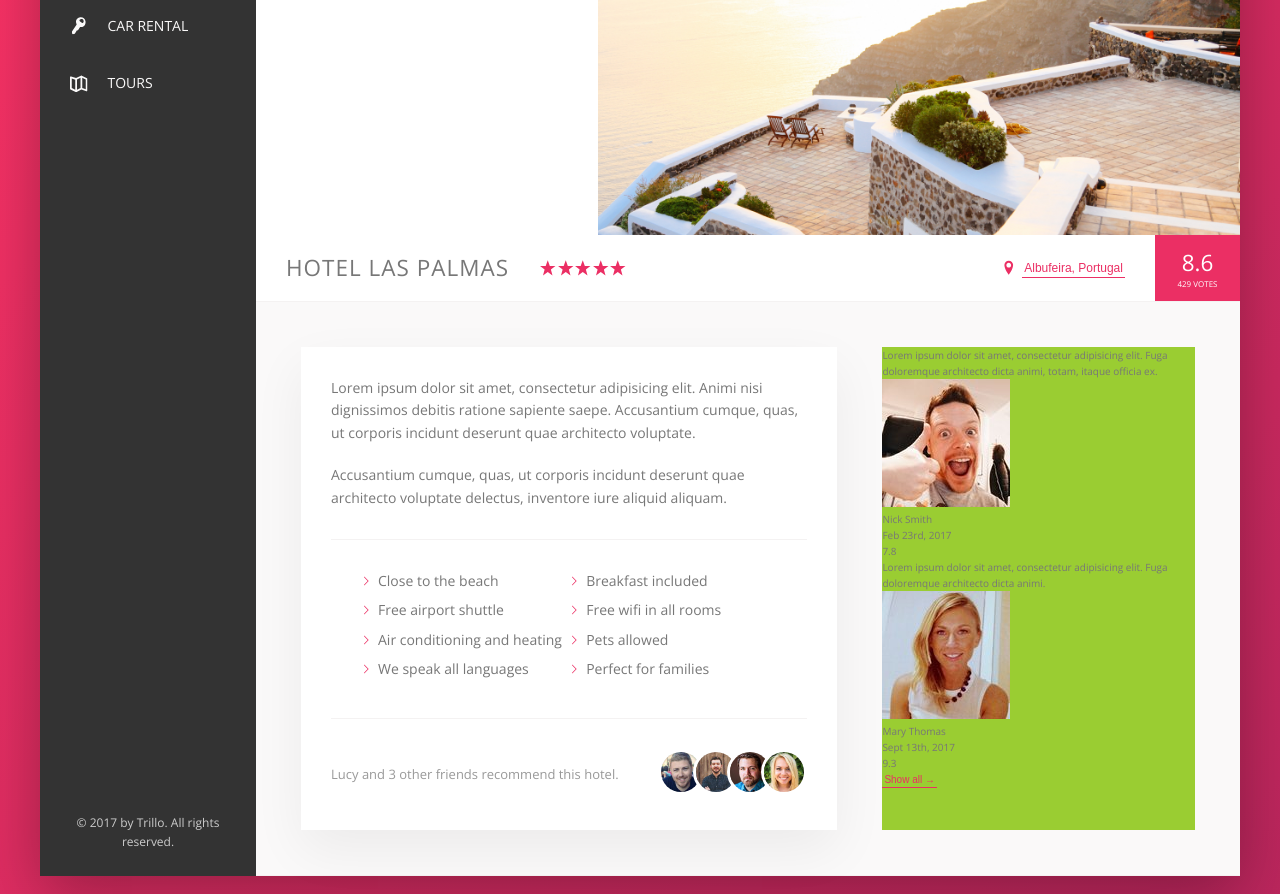
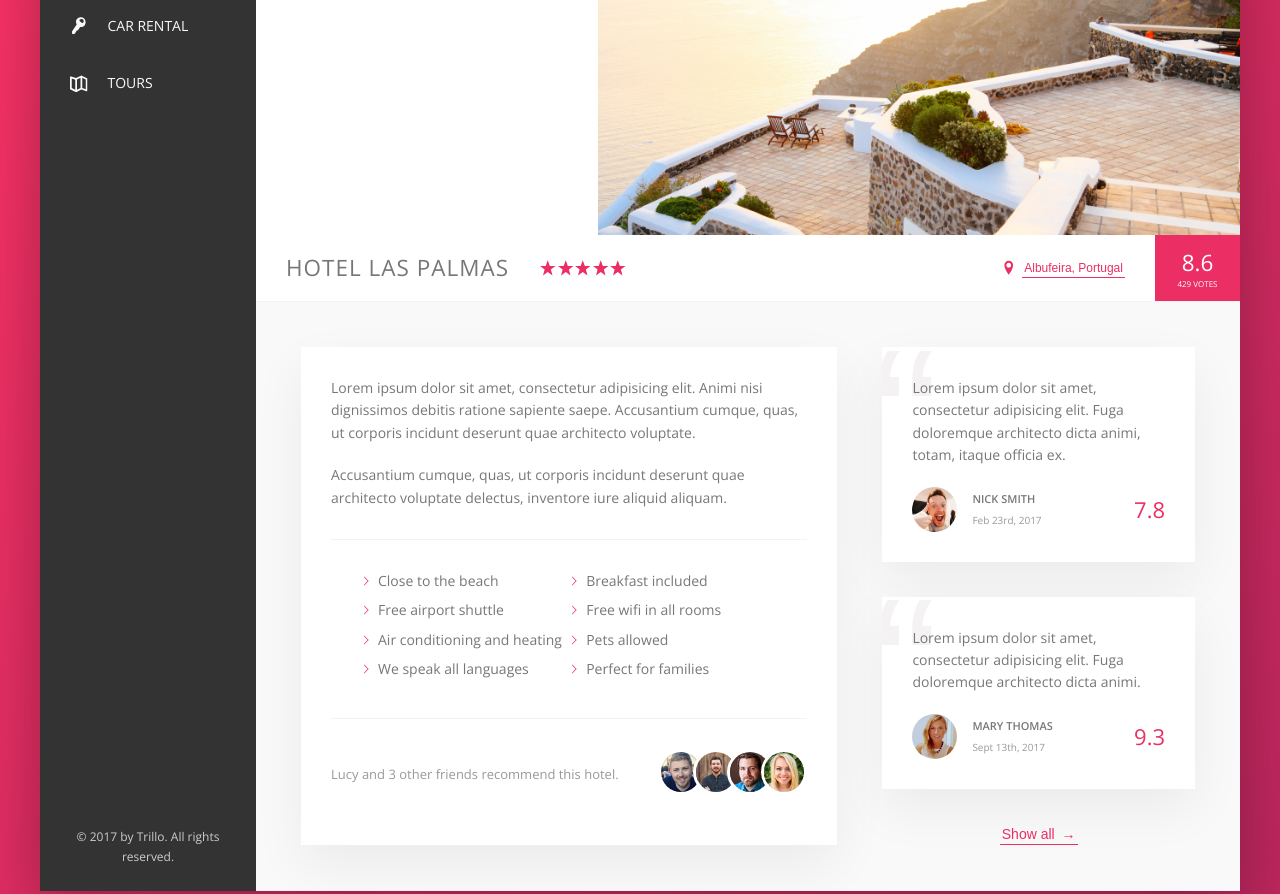
Before and after one commit to rcina/Trillo, a website: page index.html in a window 1280 px wide. Shown: the part 300-1194 px from the top of the page. Drawn offline with nearby package versions, Linux system fonts and the light colour scheme.

Commit message:
Update automatically generated css files

```diff
--- a/css/style.css
+++ b/css/style.css
@@ -1,3 +1,4 @@
+@charset "UTF-8";
 /*
 COLORS
 
@@ -94,6 +95,7 @@ body {
 }
 
 .detail {
+  font-size: 1.4rem;
   display: flex;
   padding: 4.5rem;
   background-color: var(--color-grey-light-1);
@@ -101,7 +103,6 @@ body {
 }
 
 .description {
-  font-size: 1.4rem;
   background-color: #fff;
   box-shadow: var(--shadow-light);
   padding: 3rem;
@@ -110,8 +111,10 @@ body {
 }
 
 .user-reviews {
-  background-color: yellowgreen;
   flex: 1;
+  display: flex;
+  flex-direction: column;
+  align-items: center;
 }
 
 .logo {
@@ -332,8 +335,15 @@ body {
   cursor: pointer;
   transition: all 0.2s;
 }
+.btn-inline span {
+  margin-left: 3px;
+  transition: margin-left 0.2s;
+}
 .btn-inline:hover {
   color: var(--color-grey-dark-1);
+}
+.btn-inline:hover span {
+  margin-left: 8px;
 }
 .btn-inline:focus {
   outline: none;
@@ -402,4 +412,57 @@ body {
   margin-right: -1.5rem;
 }
 
+.review {
+  background-color: #fff;
+  box-shadow: var(--shadow-light);
+  padding: 3rem;
+  margin-bottom: 3.5rem;
+  position: relative;
+  overflow: hidden;
+}
+.review__text {
+  margin-bottom: 2rem;
+  z-index: 10;
+  position: relative;
+}
+.review__user {
+  display: flex;
+  align-items: center;
+}
+.review__photo {
+  height: 4.5rem;
+  width: 4.5rem;
+  border-radius: 50%;
+  margin-right: 1.5rem;
+}
+.review__user-box {
+  margin-right: auto;
+}
+.review__user-name {
+  font-size: 1.1rem;
+  font-weight: 600;
+  text-transform: uppercase;
+  margin-bottom: 0.4rem;
+}
+.review__user-date {
+  font-size: 1rem;
+  color: var(--color-grey-dark-3);
+}
+.review__rating {
+  color: var(--color-primary);
+  font-size: 2.2rem;
+  font-weight: 300;
+}
+.review::before {
+  content: "“";
+  position: absolute;
+  top: -2.75rem;
+  left: -1rem;
+  line-height: 1;
+  font-size: 20rem;
+  color: var(--color-grey-light-2);
+  font-family: sans-serif;
+  z-index: 1;
+}
+
 /*# sourceMappingURL=style.css.map */
```
Also changed, not shown: 1 other file.
